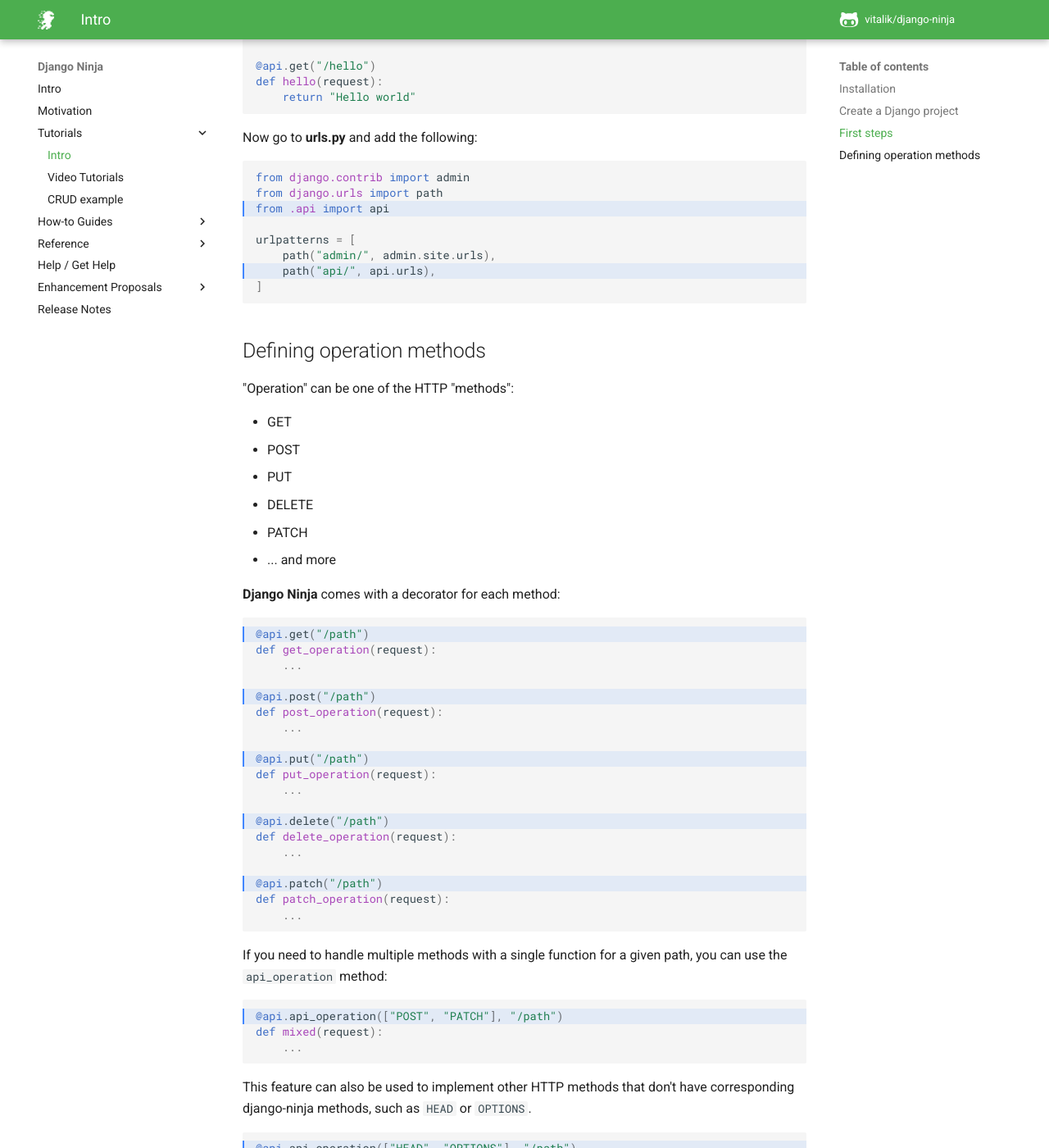
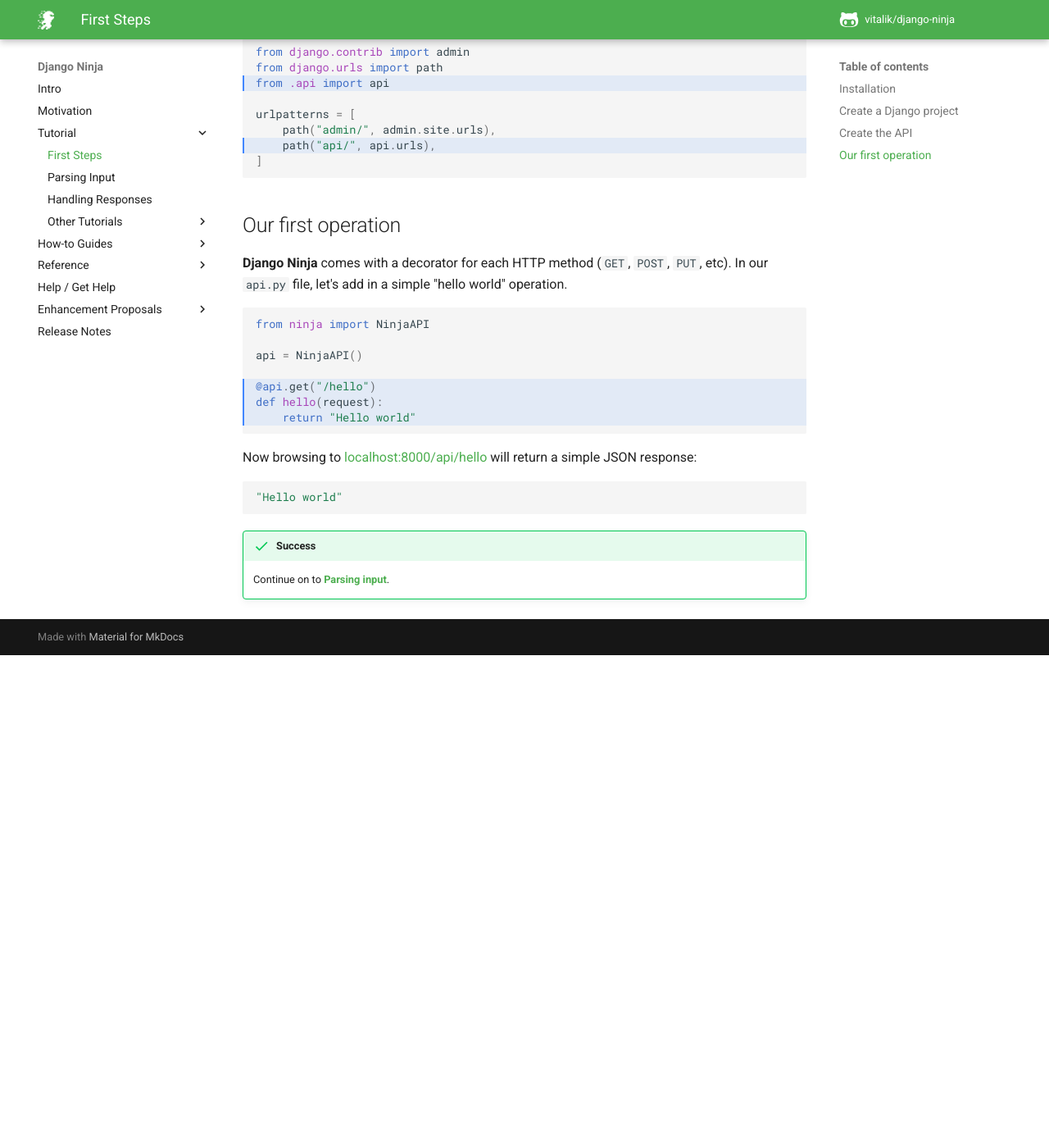
Before and after one commit to rainbow1016/django-master, an MkDocs documentation site: the page built from docs/docs/tutorial/index.md, in a window 1280 px wide and 1400 px high, scrolled down 976 px. Shown: the whole window at 82% size. Built offline with MkDocs 1.6.1 and Material for MkDocs 9.7.7, drawn with Linux system fonts in a browser that asks for light colours; comment, search, counter and statistics services are not loaded; after the commit the page ends 1775 px from its top, so only the background shows below that; some of the changed text lies outside the part shown.

Commit message:
Multi-step tutorial

````diff
--- a/docs/docs/tutorial/index.md
+++ b/docs/docs/tutorial/index.md
@@ -1,55 +1,39 @@
-# Tutorial - Intro
+# Tutorial - First Steps
 
 This tutorial shows you how to use **Django Ninja** with most of its features.
-It is also built to work as reference documentation.
 
 This tutorial assumes that you know at least some basics of the <a href="https://www.djangoproject.com/" target="_blank">Django Framework</a>, like how to create a project and run it.
 
-
 ## Installation
 
-```
+```console
 pip install django-ninja
 ```
 
 !!! note
+
     It is not required, but you can also put `ninja` to `INSTALLED_APPS`.
     In that case the OpenAPI/Swagger UI (or Redoc) will be loaded (faster) from the included JavaScript bundle (otherwise the JavaScript bundle comes from a CDN).
 
-
 ## Create a Django project
 
-(If you already have an existing Django project, skip to the next step).
-
-Start a new Django project (or use an existing one).
+Start a new Django project (or if you already have an existing Django project, skip to the next step).
 
 ```
 django-admin startproject myproject
 ```
 
+## Create the API
 
-## First steps
-
-Let's create a module for our API.  Create an **api.py** file in the same directory location as **urls.py**:
-
-
-`api.py`
-
+Let's create a module for our API. Create an `api.py` file in the same directory location as your Django project's root `urls.py`:
 
 ```Python
 from ninja import NinjaAPI
 
 api = NinjaAPI()
-
-
-@api.get("/hello")
-def hello(request):
-    return "Hello world"
-
 ```
 
-Now go to **urls.py** and add the following:
-
+Now go to `urls.py` and add the following:
 
 ```Python hl_lines="3 7"
 from django.contrib import admin
@@ -62,58 +46,29 @@ urlpatterns = [
 ]
 ```
 
-## Defining operation methods
+## Our first operation
 
-"Operation" can be one of the HTTP "methods":
+**Django Ninja** comes with a decorator for each HTTP method (`GET`, `POST`,
+`PUT`, etc). In our `api.py` file, let's add in a simple "hello world"
+operation.
 
- - GET
- - POST
- - PUT
- - DELETE
- - PATCH
- - ... and more
+```Python hl_lines="5-7"
+from ninja import NinjaAPI
 
+api = NinjaAPI()
 
-**Django Ninja** comes with a decorator for each method:
-
-
-```Python hl_lines="1 5 9 13 17"
-@api.get("/path")
-def get_operation(request):
-    ...
-
-@api.post("/path")
-def post_operation(request):
-    ...
-
-@api.put("/path")
-def put_operation(request):
-    ...
-
-@api.delete("/path")
-def delete_operation(request):
-    ...
-
-@api.patch("/path")
-def patch_operation(request):
-    ...
+@api.get("/hello")
+def hello(request):
+    return "Hello world"
 ```
 
-If you need to handle multiple methods with a single function for a given path,
-you can use the `api_operation` method:
-
-
-```Python hl_lines="1"
-@api.api_operation(["POST", "PATCH"], "/path")
-def mixed(request):
-    ...
+Now browsing to <a href="http://localhost:8000/api/hello"
+target="_blank">localhost:8000/api/hello</a> will return a simple JSON
+response:
+```json
+"Hello world"
 ```
 
-This feature can also be used to implement other HTTP methods that don't have
-corresponding django-ninja methods, such as `HEAD` or `OPTIONS`.
+!!! success
 
-```Python hl_lines="1"
-@api.api_operation(["HEAD", "OPTIONS"], "/path")
-def mixed(request):
-    ...
-```
+    Continue on to **[Parsing input](step2.md)**.
--- a/docs/mkdocs.yml
+++ b/docs/mkdocs.yml
@@ -20,12 +20,16 @@ theme:
 nav:
   - Intro: index.md
   - motivation.md
-  - Tutorials:
-      - Intro: tutorial/index.md
-      - tutorial/video.md
-      - tutorial/crud.md
+  - Tutorial:
+      - "First Steps": tutorial/index.md
+      - "Parsing Input": tutorial/step2.md
+      - "Handling Responses": tutorial/step3.md
+      - Other Tutorials:
+          - tutorial/other/video.md
+          - tutorial/other/crud.md
   - How-to Guides:
       - Parsing input:
+          - guides/input/operations.md
           - guides/input/path-params.md
           - guides/input/query-params.md
           - guides/input/body.md
@@ -65,6 +69,7 @@ markdown_extensions:
   # Uncomment these 2 lines during development to more easily add highlights
   #- pymdownx.highlight:
   #    linenums: true
+  - abbr
   - codehilite
   - admonition
   - pymdownx.superfences
````
Also changed, not shown: docs/docs/guides/input/operations.md (added, +60 -0 lines), docs/docs/tutorial/step2.md (added, +130 -0 lines), docs/docs/tutorial/step3.md (added, +50 -0 lines), docs/docs/tutorial/other/crud.md (renamed from docs/docs/tutorial/crud.md), docs/docs/tutorial/other/video.md (renamed from docs/docs/tutorial/video.md).
